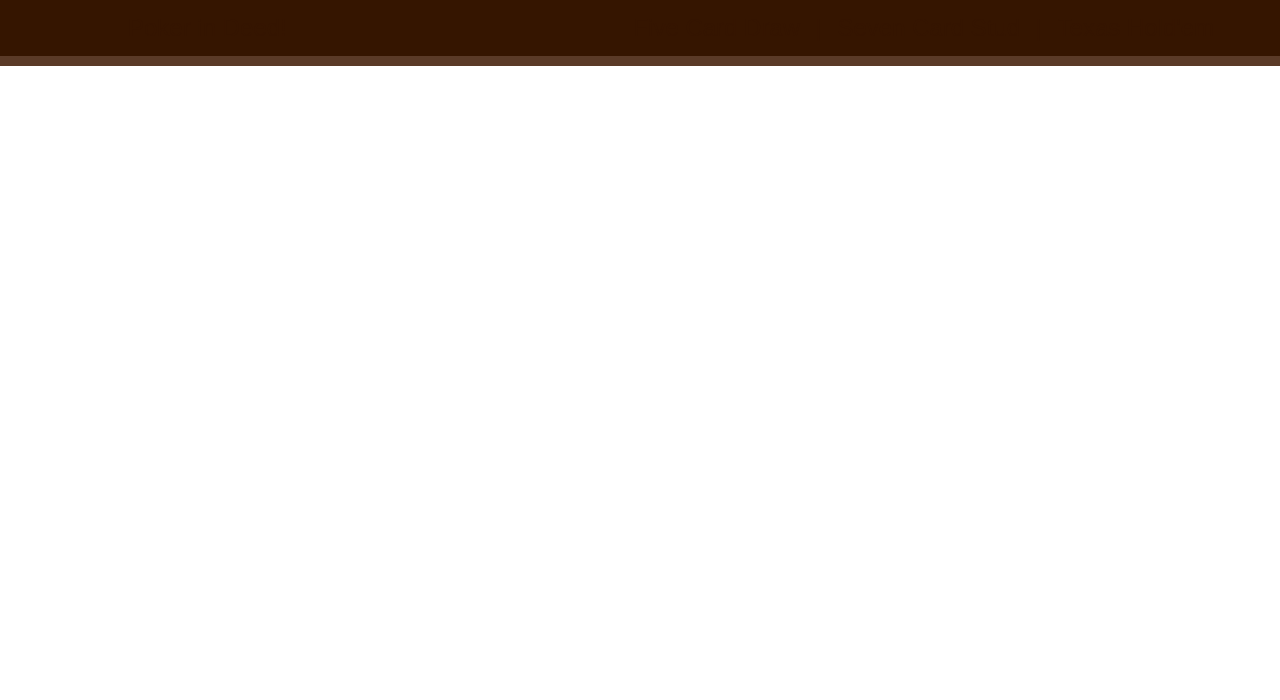
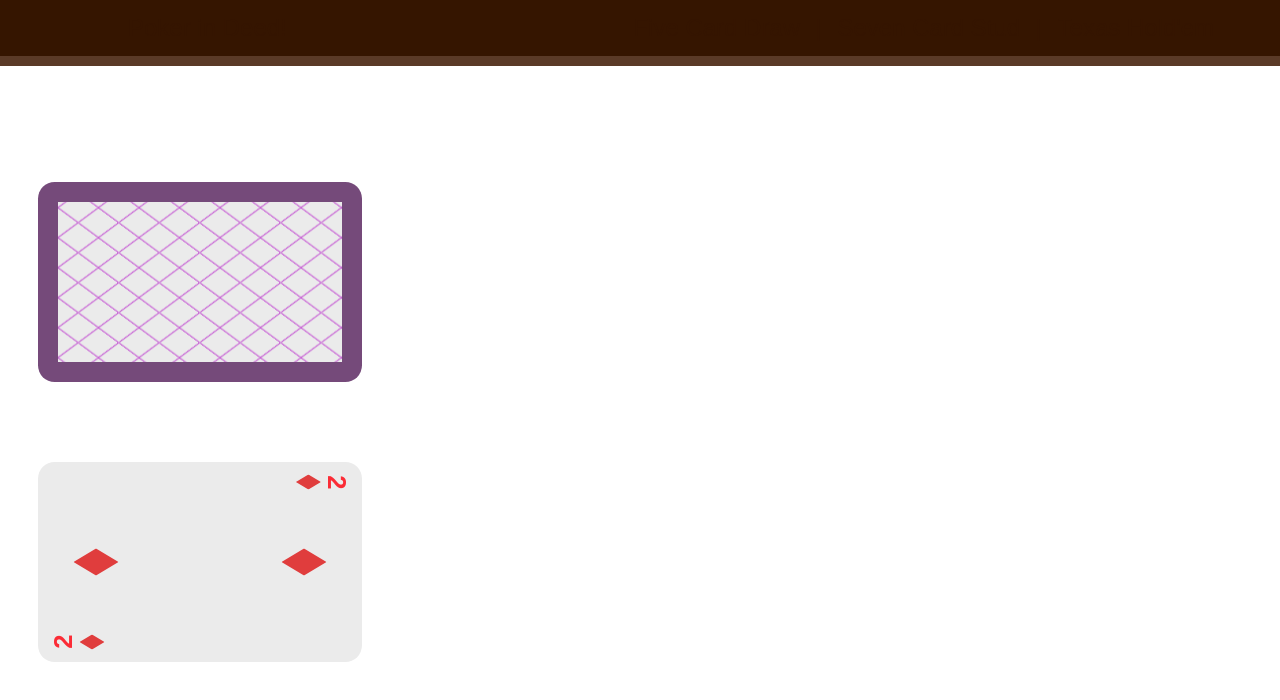
Before and after one commit to Milgarugaru123/My-Web-Games, a Next.js app in the folder poker-in-deed/: page /Five_Draw in a window 1280 px wide. Shown: the top 700 px of the page. Built offline with nearby package versions, Linux system fonts and the light colour scheme.

Commit message:
card 뒷면 및 사이드 수정

```diff
--- a/poker-in-deed/app/Five_Draw/page.tsx
+++ b/poker-in-deed/app/Five_Draw/page.tsx
@@ -1,11 +1,21 @@
+import { makeSideShape } from "@/src/cards/Card";
 import CardBack from "@/src/cards/CardBack";
+import CardInner from "@/src/cards/CardInner";
+import { TCard } from "@/src/cards/cardType";
 
 const fiveCardDraw = () => {
+  const card: TCard = { shape: "diamond", val: 2 };
   return (
     <>
-      <div className={`w-50 m-auto`}>
+      <div className={`w-50 absolute left-25 top-30`}>
         <div className={`rotate-270`}>
           <CardBack />
+        </div>
+      </div>
+      <div className={`w-50 absolute left-25 top-100`}>
+        <div className={`card_frame val_${card.val} relative rotate-270`}>
+          <CardInner shape={card.shape} val={card.val} />
+          {makeSideShape(card)}
         </div>
       </div>
     </>
--- a/poker-in-deed/src/cards/Card.tsx
+++ b/poker-in-deed/src/cards/Card.tsx
@@ -24,11 +24,11 @@ const cardVals: Readonly<CardVals>[] = [
   `K`,
 ];
 
-const makeSideShape = ({ shape, val }: TCard) => {
+export const makeSideShape = ({ shape, val }: TCard) => {
   return (
     <>
       <div
-        className={`w-[22%] aspect-square p-[6%] absolute inset-x-[-1%] inset-y-[-2%] flex flex-col items-center`}
+        className={`w-[22%] aspect-square p-[6%] absolute left-[-1%] top-[-2%] flex flex-col items-center`}
       >
         <div
           className={`text-[2cqi] font-bold tracking-tight ${shape == `diamond` || shape == `heart` ? `text-red-500` : `text-black`}`}
@@ -38,7 +38,7 @@ const makeSideShape = ({ shape, val }: TCard) => {
         <div className={`shape_${shape}`}></div>
       </div>
       <div
-        className={`w-[22%] aspect-square p-[6%] absolute inset-x-[79%] inset-y-[75.5%] flex flex-col items-center shape_flip`}
+        className={`w-[22%] aspect-square p-[6%] absolute right-[-1%] bottom-[-2%] flex flex-col items-center shape_flip`}
       >
         <div
           className={`text-[2cqi] font-bold tracking-tight ${shape == `diamond` || shape == `heart` ? `text-red-500` : `text-black`}`}
@@ -62,7 +62,6 @@ const Card = () => {
         });
     });
 
-  console.log(trumpCards);
   return (
     <>
       <div
@@ -76,7 +75,7 @@ const Card = () => {
                 className={`card_frame mx-auto val_${card.val} relative`}
               >
                 <CardInner shape={card.shape} val={card.val} />
-                {makeSideShape({ shape: card.shape, val: card.val })}
+                {makeSideShape(card)}
               </div>
             );
           });
--- a/poker-in-deed/src/cards/cards.css
+++ b/poker-in-deed/src/cards/cards.css
@@ -147,9 +147,20 @@
   border-radius: 1.3cqi;
   background-color: rgb(235, 235, 235);
   background-image:
-    linear-gradient(rgb(194, 78, 209) 2px, transparent 1px),
-    linear-gradient(90deg, rgb(194, 78, 209) 2px, transparent 1px);
-  background-size: 20% 12.5%;
+    linear-gradient(
+      to left top,
+      transparent calc(50% - 1px),
+      rgb(194, 78, 209) 51%,
+      transparent calc(50% + 1px)
+    ),
+    linear-gradient(
+      to right top,
+      transparent calc(50% - 1px),
+      rgb(194, 78, 209) 51%,
+      transparent calc(50% + 1px)
+    );
+  background-size: 15% 12.5%;
   padding: 10%;
   background-clip: content-box;
+  background-position-x: 5.5%;
 }
```
